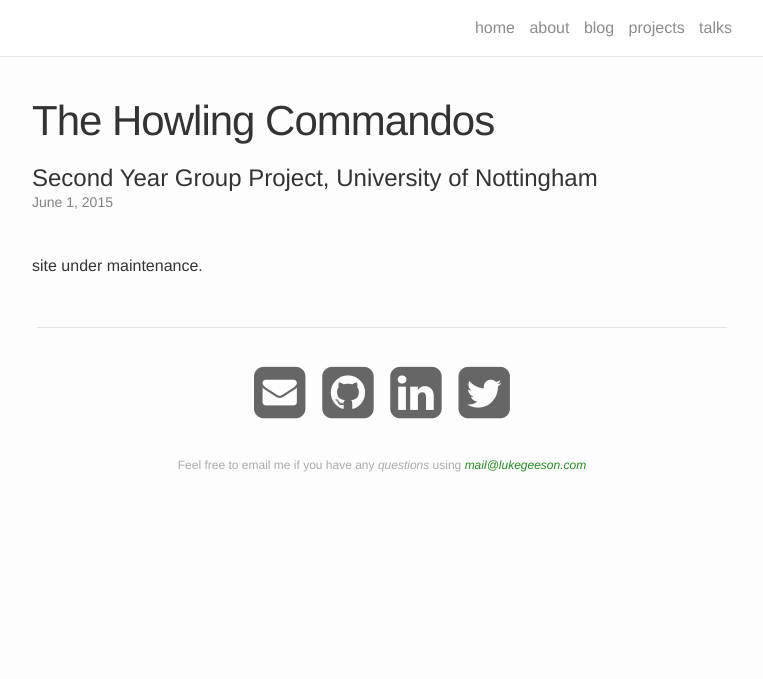
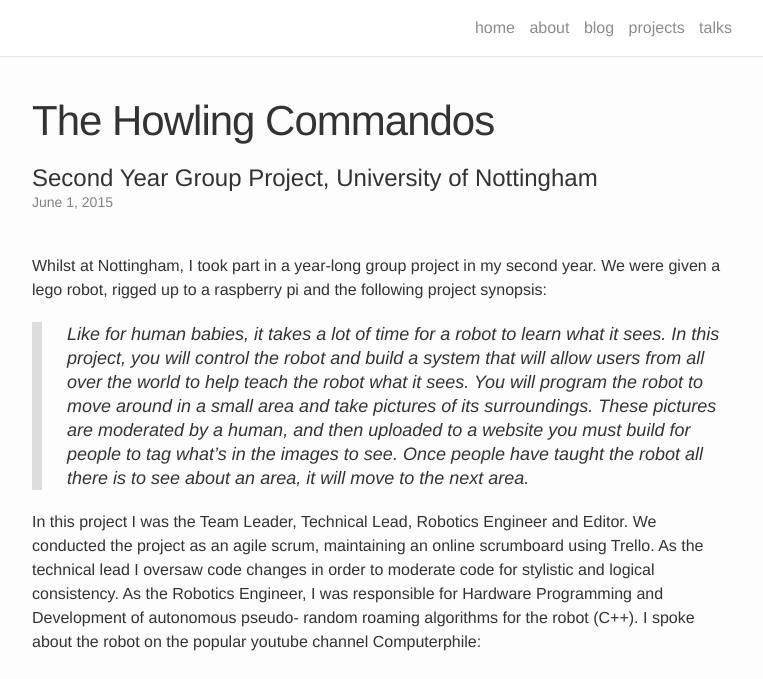
Before and after one commit to lukeg101/lukeg101.github.io, a Jekyll site: the page built from _projects/2015-06-01-g52grp.markdown, in a window 1280 px wide and 1400 px high. Shown: the top 679 px of the window, without its empty margins (258-1021 px from the left). Built offline with Jekyll 4.4.1, drawn with Linux system fonts in a browser that asks for light colours; nearby versions of some CDN libraries; some of the changed text lies outside the part shown; grey boxes are pictures that could not be loaded.

Commit message:
added grp description to projects page

```diff
--- a/_projects/2015-06-01-g52grp.markdown
+++ b/_projects/2015-06-01-g52grp.markdown
@@ -4,4 +4,37 @@ title: The Howling Commandos
 description: Second Year Group Project, University of Nottingham
 ---
 
-site under maintenance.
+Whilst at Nottingham, I took part in a year-long group project in my second year. We were given a lego robot, rigged up to a raspberry pi and the following project synopsis:
+
+> Like for human babies, it takes a lot of time for a robot to learn what it sees. In this project, you will control the robot and build a system that will allow users from all over the world to help teach the robot what it sees. You will program the robot to move around in a small area and take pictures of its surroundings. These pictures are moderated by a human, and then uploaded to a website you must build for people to tag what's in the images to see. Once people have taught the robot all there is to see about an area, it will move to the next area.
+
+In this project I was the Team Leader, Technical Lead, Robotics Engineer and Editor. We conducted the project as an agile scrum, maintaining an online scrumboard using Trello. As the technical lead I oversaw code changes in order to moderate code for stylistic and logical consistency. As the Robotics Engineer, I was responsible for Hardware Programming and Development of autonomous pseudo- random roaming algorithms for the robot (C++). I spoke about the robot on the popular youtube channel Computerphile:
+
+<div class="img_row">
+	<center>
+	<iframe width="560" height="315" src="https://www.youtube.com/embed/nZHOclcOB2k" frameborder="0" allowfullscreen></iframe></center>
+</div>
+<div class="col three caption">
+	An overview of how the robot works.
+</div>
+
+We were awarded the industry-sponsored Esendex/7Digital Clean Code Award for the best software quality. Here's a video made by team member Muyu Yang shows the robot in action!
+
+<div class="img_row">
+	<center>
+	<iframe width="560" height="315" src="https://www.youtube.com/embed/ylhwiXLGLRE" frameborder="0" allowfullscreen></iframe></center>
+</div>
+<div class="col three caption">
+	Thanks Muyu!
+</div>
+
+Overall the project went very well! I could have delegated the roles better in hindsight, however the project proceeded on time.
+
+<div class="img_col">
+	<center>
+	<img class="two" src="{{ site.baseurl }}/img/grpgroup.jpg" alt="The group after presenting the project to the committee" title="The group after presenting the project to the committee"/>
+	</center>
+</div>
+<div class="col three caption">
+	Glad to have finished, here is the group after presenting the project to the marking committee.
+</div>
```
Also changed, not shown: 1 other file.
